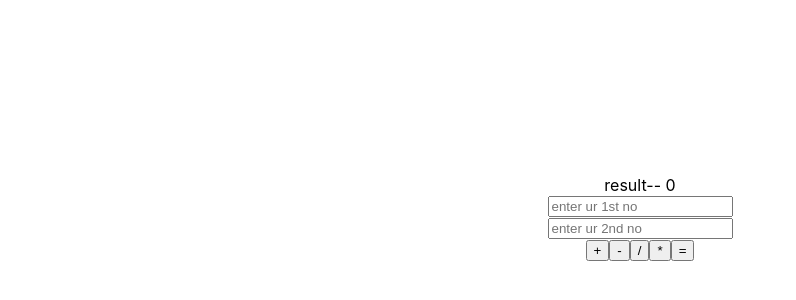
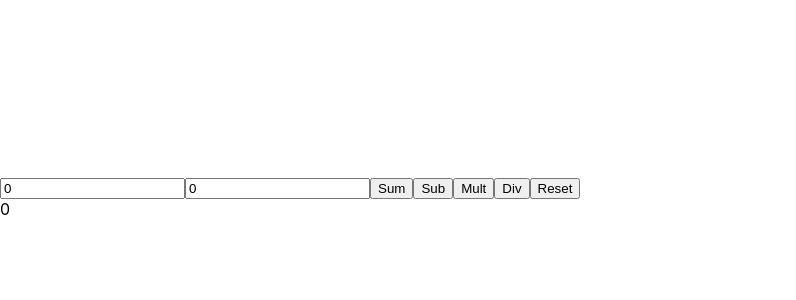
Before and after one commit to Viwekrajj/calculato, a React (Create React App) app: page / in a window 1280 px wide. Shown: the part 202-502 px from the top of the page, without its empty margins (0-796 px from the left). Built offline with nearby package versions, Linux system fonts and the light colour scheme.

Commit message:
Update denOfProjectsView.tsx

```diff
--- a/src/views/denOfProjectsView.tsx
+++ b/src/views/denOfProjectsView.tsx
@@ -1,96 +1,49 @@
 import React from "react";
 import { connect } from "react-redux";
-
 import {
   mapDispatchToProps,
   mapStateToProps,
 } from "../viewConnectors/vcDenofProjects";
 
-
 interface DenofProjectsViewProps {
   readonly dopState: any;
-    readonly result: any;
-    readonly res: () => void;
-    readonly var1: (val: any) => void;
-    readonly var2: (val: any) => void;
-    readonly oper: (val: any) => void
+  readonly onInputChange: (e: any) => any;
+  readonly onSum: (e:any) => any;
+  readonly onReset: () => void;
+
 }
 
-class DenofProjects extends React.PureComponent<DenofProjectsViewProps> {
-    state = {
-        val1: "",
-        val2: ""
-    };
-
-    change1 = (e: any) => {
-        this.setState({
-            val1: e.target.value
-        });
-
-    };
-    change2 = (e: any) => {
-        this.setState({
-            val2: e.target.value
-        });
-
-    };
-
-    add=()=>{
-        this.props.var1(this.state.val1);
-        this.props.var2(this.state.val2);
-        this.props.oper('+')
-    }
-    sub=()=>{
-        this.props.var1(this.state.val1);
-        this.props.var2(this.state.val2);
-        this.props.oper('-')
-    }
-    mult=()=>{
-        this.props.var1(this.state.val1);
-        this.props.var2(this.state.val2);
-        this.props.oper('*')
-    }
-    div=()=>{
-        this.props.var1(this.state.val1);
-        this.props.var2(this.state.val2);
-        this.props.oper('/')
-    }
-
-
+class DenofProjects extends React.Component<DenofProjectsViewProps> {
+  componentDidMount() {}
   render() {
     return (
       <React.Fragment>
-                <div className="calc-app">
-                    <div className="container">
-                        result--   {this.props.dopState.result}
-
-                        <input type="text" value={this.state.val1} onChange={this.change1} placeholder="enter ur 1st no"></input>
-                        <input type="text" value={this.state.val2} onChange={this.change2} placeholder="enter ur 2nd no"></input>
-                        <div className="keypad">
+       <input
+          type="text"
+          id="firstNumber"
+          value={this.props.dopState.number1}
+          placeholder="Enter first number"
+          onChange={this.props.onInputChange}
+        />
+        <input
+          type="text"
+          id="secondNumber"
+          value={this.props.dopState.number2}
+          placeholder="Enter second number"
+          onChange={this.props.onInputChange}
+        />
+        <button id="sum" onClick={this.props.onSum}>Sum</button>
+        <button id="sub" onClick={this.props.onSum}>Sub</button>
+        <button id="mult" onClick={this.props.onSum}>Mult</button>
+        <button id="div" onClick={this.props.onSum}>Div</button>
+        <button  onClick={this.props.onReset}>Reset</button>
 
 
-                            <button onClick={this.add}>+</button>
 
-                            <button onClick={ this.sub}>-</button>
-                            <button onClick={this.div}>/</button>
-                            <button onClick={this.mult}>*</button>
-                            <button onClick={() => this.props.res()}>=</button>
-
-
-                        </div>
-                    </div>
-                </div>
-
+        <div>{this.props.dopState.result}</div>
       </React.Fragment>
-
-        )
+    );
   }
 }
 
-
-
-
-
-
-
 export default connect(mapStateToProps, mapDispatchToProps)(DenofProjects);
```
Lines whose indentation alone changed are shown as unchanged.
